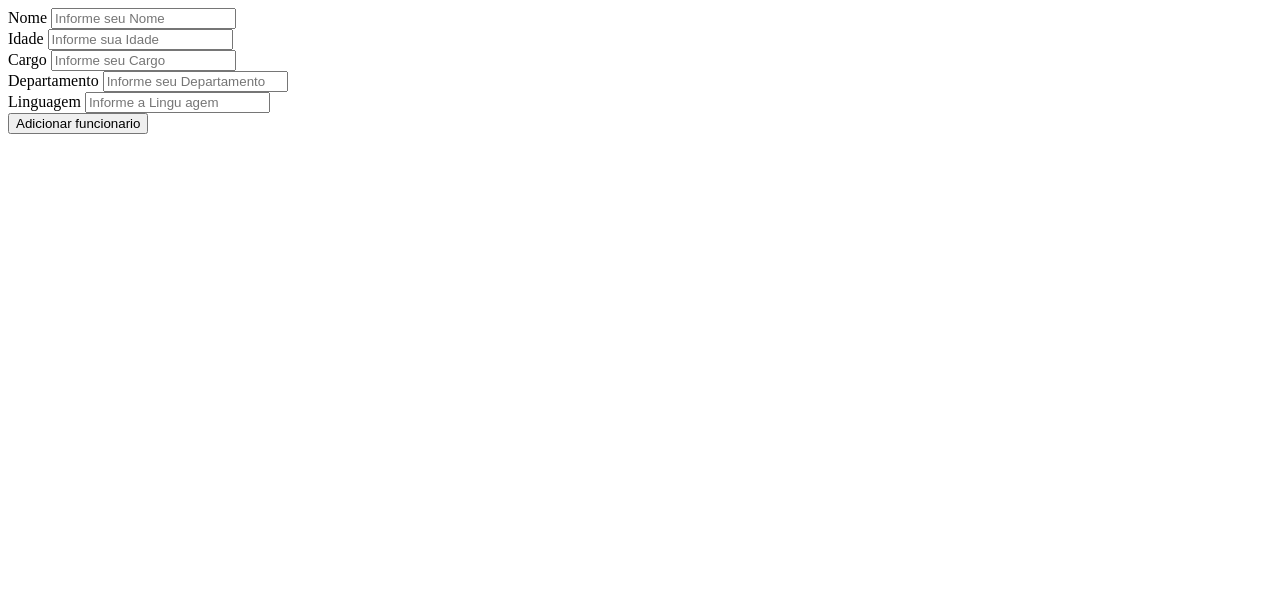
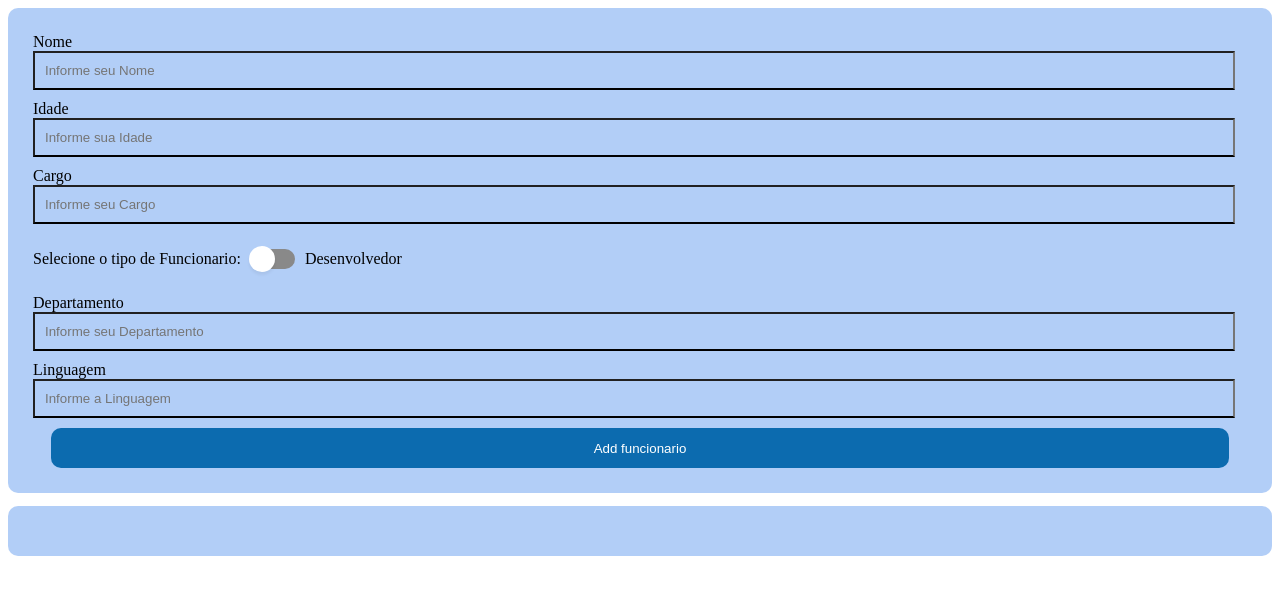
Before and after one commit to PedroIsidorio29/lista_funcionarios, a plain HTML site: page index.html in a window 1280 px wide. Drawn offline with Linux system fonts and the light colour scheme.

Commit message:
chore: estilização do form

```diff
--- a/index.html
+++ b/index.html
@@ -5,14 +5,16 @@
     <meta charset="UTF-8">
     <meta name="viewport" content="width=device-width, initial-scale=1.0">
     <title>Document</title>
+    <link rel="stylesheet" href="./src/style/style.css">
+    <link rel="stylesheet" href="./src/style/toggle.css">
 </head>
 
 <body>
-
     <main>
         <article>
             <section>
-                <form id="form">
+                <form id="form" class="form">
+
                     <div class="input-label">
                         <label for="nome">Nome</label>
                         <input type="text" name="nome" id="nome" placeholder="Informe seu Nome" data-required
@@ -28,6 +30,16 @@
                         <input type="text" name="cargo" id="cargo" placeholder="Informe seu Cargo" data-required
                             data-notNumber>
                     </div>
+
+                    <div class="input-toggle">
+                        <p> Selecione o tipo de Funcionario:</p>
+                        <div class="toggle">
+                            <input type="checkbox" id="foo" >
+                            <label for="foo" />
+                        </div>
+                        <p class="funcionario_label">Desenvolvedor</p>
+                    </div>
+
                     <div class="input-label">
                         <label for="departamento">Departamento</label>
                         <input type="text" name="departamento" id="departamento" placeholder="Informe seu Departamento"
@@ -35,15 +47,21 @@
                     </div>
                     <div class="input-label">
                         <label for="linguagem">Linguagem</label>
-                        <input type="text" name="linguagem" id="linguagem" placeholder="Informe a Lingu agem"
+                        <input type="text" name="linguagem" id="linguagem" placeholder="Informe a Linguagem"
                             data-required data-notNumber>
                     </div>
-                    <div class="submit full-box">
-                        <input type="submit" id="submit" value="Adicionar funcionario">
+                    <div>
+                        <input type="submit" id="submit" value="Add funcionario">
                     </div>
                 </form>
+
             </section>
-            <p class="error-validation tamplate"/>
+            <p class="error-validation tamplate" />
+        </article>
+
+        <article>
+            <section>
+            </section>
         </article>
     </main>
 
--- a/src/script/main.js
+++ b/src/script/main.js
@@ -4,6 +4,7 @@ import { Validation } from "./data/validacao.js";
 
 const form = document.getElementById("form");
 const submit = document.getElementById("submit");
+const toggle = document.getElementById("foo");
 
 submit.addEventListener('click', function (e) {
     const validator = new Validation();
@@ -11,4 +12,17 @@ submit.addEventListener('click', function (e) {
     validator.validate(form);
 
     console.log(validator.valid)
+    setFuncionarioList()
 });
+
+function setFuncionarioList(){
+
+    const inputsArray = [...form.getElementsByTagName('input')];
+    console.log(inputsArray)
+    inputsArray.forEach((i)=>console.log(i.name))
+// const asd = new Gerente({})
+}
+
+toggle.addEventListener('click', function (e) {
+console.log('aqui')
+});
--- a/src/style/style.css
+++ b/src/style/style.css
@@ -0,0 +1,43 @@
+.error-validation {
+    color: #FF1A1A;
+    /* position: absolute;
+    top:57px;  */
+    font-size: .8rem;
+}
+
+input[type="submit"] {
+    background-color: #0c6baf;
+    color: white;
+    border: none;
+    border-radius: 10px;
+    height: 40px;
+    cursor: pointer;
+    margin-left: 1.5%;
+}
+
+section {
+    padding-top: 5vh;
+    border-radius: 10px;
+    padding: 25px;
+    background-color: #86b2f3a2;
+}
+
+input {
+    width: 97%;
+    background-color: transparent;
+    border-bottom: 2px solid #000;
+    padding: 10px;
+}
+
+.input-label{
+    margin-bottom: 10px;
+}
+
+.input-toggle{
+    display: flex;
+    margin-bottom: 10px;
+}
+
+form{
+    display: grid;
+}
--- /dev/null
+++ b/src/style/toggle.css
@@ -0,0 +1,57 @@
+
+.toggle{
+    margin-top: 15px;
+    margin-left: 10px;
+    margin-right: 10px;
+}
+
+.toggle>input {
+    display: none;
+}
+
+.toggle>label {
+    position: relative;
+    display: block;
+    height: 20px;
+    width: 44px;
+    background: #898989;
+    border-radius: 100px;
+    cursor: pointer;
+    transition: all 0.3s ease;
+}
+
+.toggle>label:after {
+    position: absolute;
+    left: -2px;
+    top: -3px;
+    display: block;
+    width: 26px;
+    height: 26px;
+    border-radius: 100px;
+    background: #fff;
+    box-shadow: 0px 3px 3px rgba(0, 0, 0, 0.05);
+    content: '';
+    transition: all 0.3s ease;
+}
+
+.toggle>label:active:after {
+    transform: scale(1.15, 0.85);
+}
+
+.toggle>input:checked~label {
+    background: #6fbeb5;
+}
+
+.toggle>input:checked~label:after {
+    left: 20px;
+    background: #179588;
+}
+
+.toggle>input:disabled~label {
+    background: #d5d5d5;
+    pointer-events: none;
+}
+
+.toggle>input:disabled~label:after {
+    background: #bcbdbc;
+}
```
